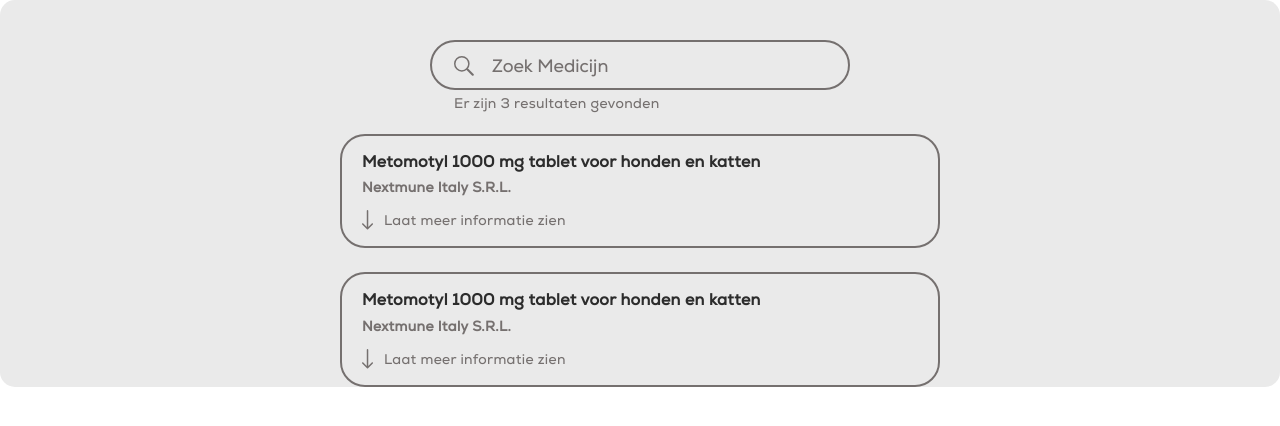
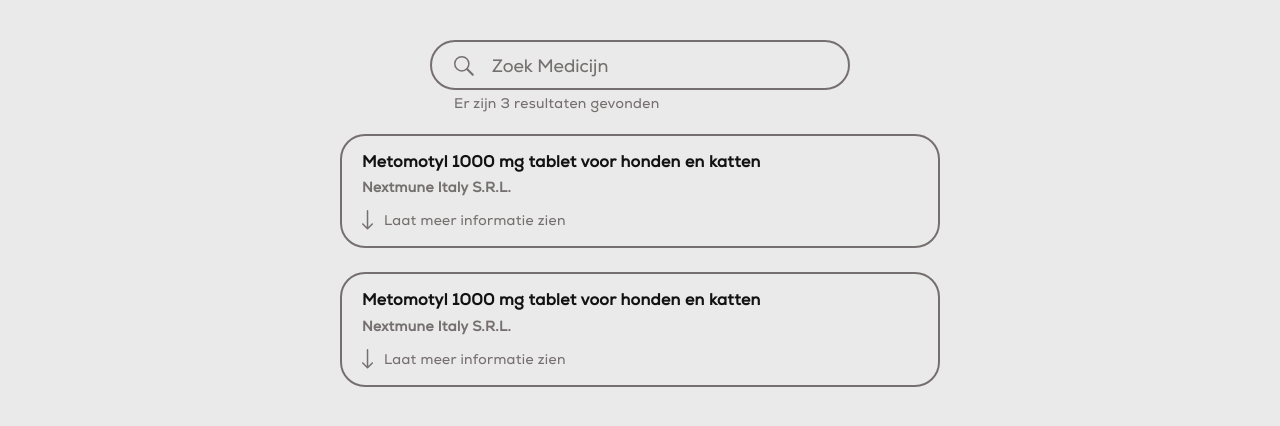
Before and after one commit to cactusniek/Vetly, a React (Vite) app: page / in a window 1280 px wide. Shown: the top 426 px of the page. Built offline with nearby package versions, Linux system fonts and the light colour scheme.

Commit message:
fix: removed slow animations

```diff
--- a/src/components/Search.tsx
+++ b/src/components/Search.tsx
@@ -48,7 +48,7 @@
 
     return (
         <div className="search">
-            <div className={`container_searchbar ${searchBarActive || searchBarValue.length > 0 ? 'shift' : ''}`}>
+            <div className="container_searchbar">
                 <img src={SearchIcon} className="icon_Search" />
                 <input
                     onChange={e => {
--- a/src/styles/_variables.scss
+++ b/src/styles/_variables.scss
@@ -9,7 +9,7 @@
 
 $color-bg-main: #eaeaea;
 
-$color-text-main: #2c2c2c;
+$color-text-main: #121212;
 $color-text-main-hover: #505050;
 $color-text-muted: #75706f;
 $color-text-muted-hover: #494949;
--- a/src/styles/global.scss
+++ b/src/styles/global.scss
@@ -27,6 +27,10 @@
     color: $color-text-main;
 }
 
+body {
+    background-color: $color-bg-main;
+}
+
 input {
     font-family: 'Nexa-Trail-Regular', sans-serif;
 }
@@ -36,24 +40,16 @@
     text-decoration-thickness: 0.08rem;
 }
 
-a:hover {
-    color: $color-text-main-hover;
-}
-
 .widget {
     width: 100%;
-    // height: 100vh;
 
     display: flex;
     flex-direction: column;
     align-items: center;
     gap: 1.5rem;
 
-    background-color: $color-bg-main;
-    border-radius: 15px;
-
     .search {
-        width: 100%;
+        // width: 100%;
     }
 
     .medicines {
@@ -61,6 +57,6 @@
         flex-direction: column;
         gap: 1.5rem;
 
-        width: 100%;
+        // width: 100%;
     }
 }
--- a/src/styles/medicine.scss
+++ b/src/styles/medicine.scss
@@ -28,9 +28,7 @@
         border: 2px solid $color-muted;
         border-radius: 25px;
 
-        transition:
-            border-color 0.3s ease,
-            box-shadow 0.3s ease;
+        transition: border-color 0.3s ease;
 
         .medicine_header {
             display: flex;
@@ -233,4 +231,8 @@
             }
         }
     }
+
+    .container_medicine:hover {
+        border: 2px solid $color-secondary;
+    }
 }
--- a/src/styles/search.scss
+++ b/src/styles/search.scss
@@ -20,8 +20,6 @@
         width: 100%;
         max-width: 26.25rem;
 
-        transition: margin-top 0.35s ease;
-
         .icon_Search {
             position: absolute;
             top: 50%;
@@ -35,6 +33,9 @@
         }
 
         .input_searchbar {
+            appearance: none;
+            -webkit-appearance: none;
+
             box-sizing: border-box;
             padding-left: 3.75rem;
             padding-right: 1.875rem;
@@ -61,12 +62,7 @@
         .input_searchbar:focus,
         .input_searchbar:hover {
             border: 2px solid $color-secondary;
-            box-shadow: 0 0 0 0.25px $color-secondary;
         }
-    }
-
-    .container_searchbar.shift {
-        margin-top: -0.75rem;
     }
 
     .container_search-alphabetical {
@@ -109,17 +105,3 @@
         }
     }
 }
-
-// // start making breakpoints for responsive design
-// // overflow-y: scroll; /* only set this on content, not the whole component
-
-// // breakpoints:
-// // 320px - 440px - alleen searchbar zichtbaar
-// // 440px - 540px - searchbar & alfabetische volgorde zichtbaar
-
-// // 320px minimum viewport width
-
-// DISTANCE BETWEEN SEARCHBAR AND TOP PAGE NEEDS TO BE ADJUSTED
-// !IMPORTANT! THEN DISTANCE BETWEEN ELEMENTS ASWELL!
-
-// !CHECK WHY FIREFOX ANIMATION IS SLOW!
```
